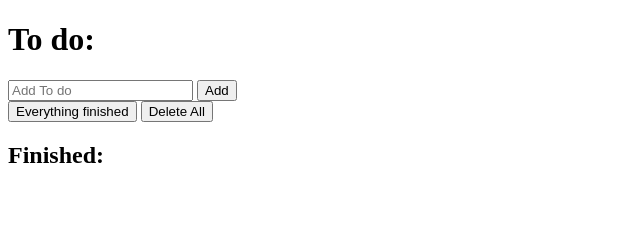
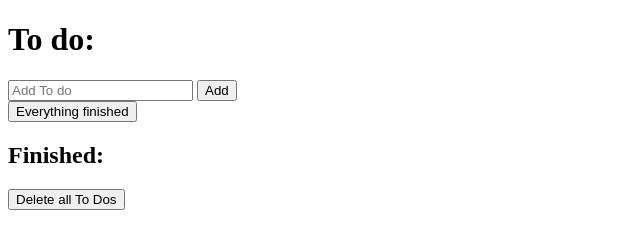
Before and after one commit to Miyukiana/To_Do_List, a plain HTML site: page index.html in a window 1280 px wide. Shown: the whole page, without its empty margins (0-640 px from the left). Drawn offline with Linux system fonts and the light colour scheme.

Commit message:
moved button "deleteAll()"

```diff
--- a/index.html
+++ b/index.html
@@ -10,10 +10,11 @@
    <input type="text" placeholder="Add To do">
     <button onclick="newTd()">Add</button><br>
     <button onclick="checkAll()">Everything finished</button>
-    <button onclick="deleteAll()">Delete All</button>
     <ul class="no-style" id="toDoList">
     </ul>
     <h2>Finished:</h2>
     <ul id="doneList" class="no-style"></ul>
+    <button onclick="deleteAll()">Delete all To Dos</button>
+
   </body>
 </html>
--- a/script.js
+++ b/script.js
@@ -20,7 +20,7 @@ function newTd() {
     document.getElementById("toDoList").appendChild(newElement1);
 }
 function deleteAll(){
-    const toDoList = document.querySelectorAll("li");
+    const toDoList = document.querySelectorAll("#doneList li");
 toDoList.forEach(li => li.remove());
 }
 function checkAll(){
```
